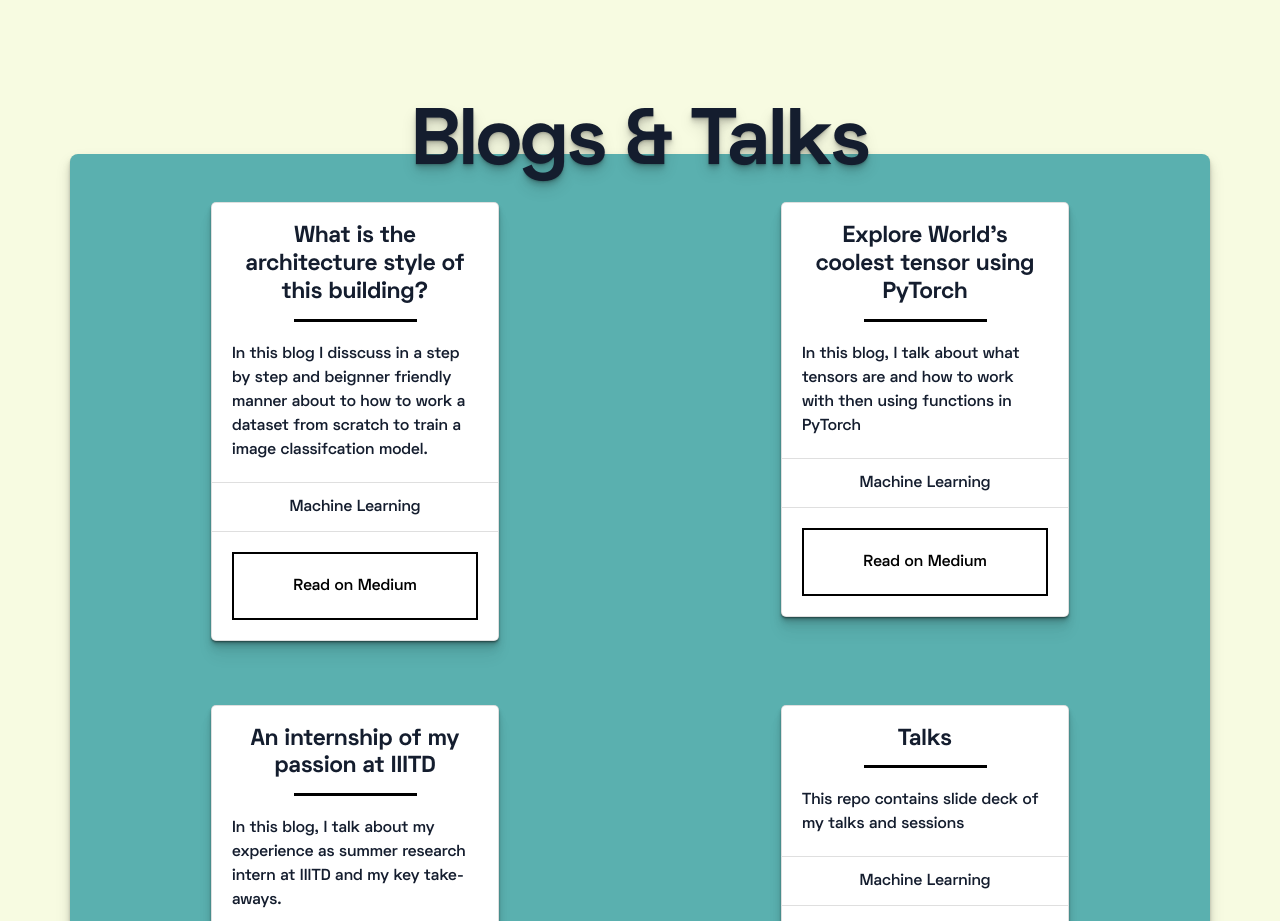
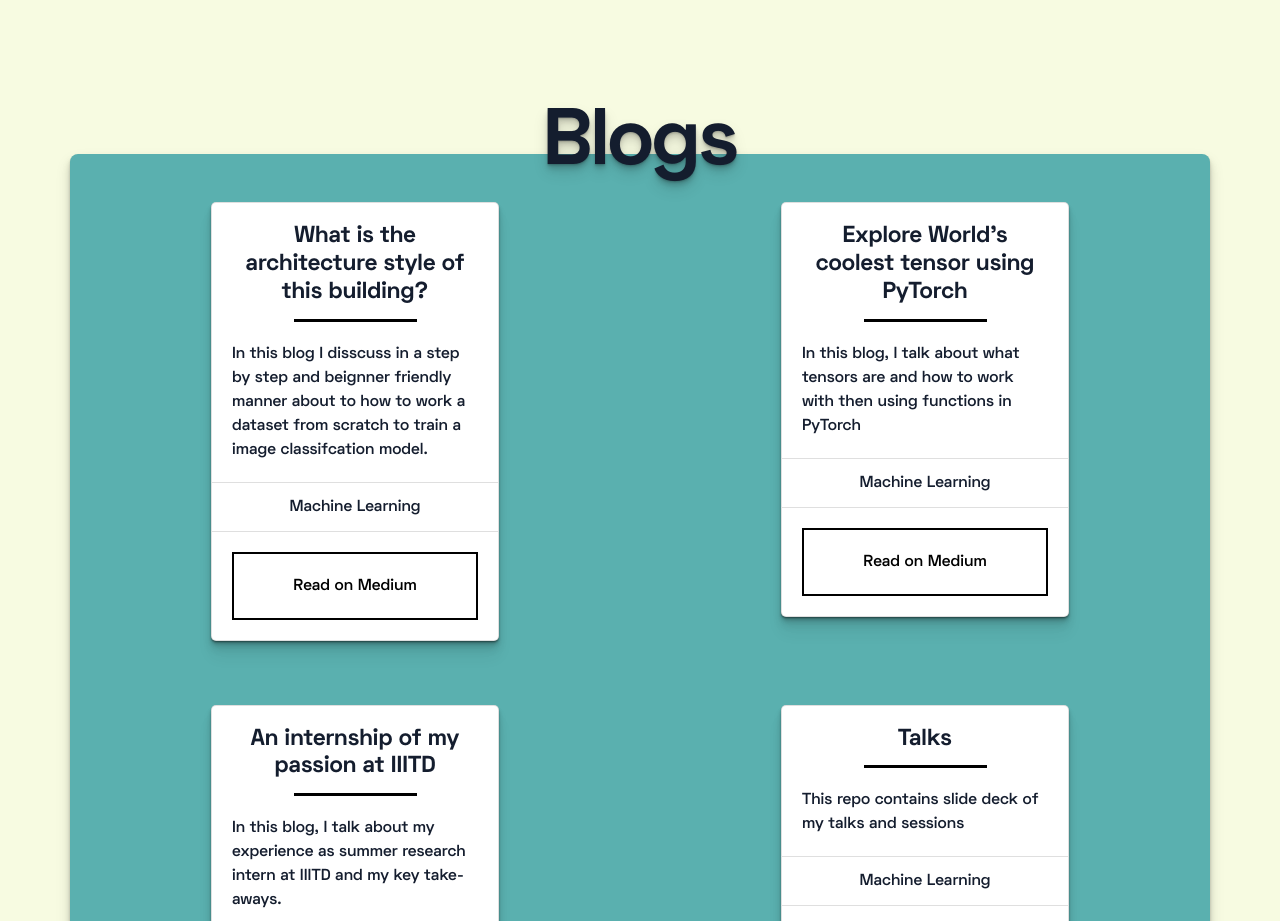
Before and after one commit to Arshitabhatt/my-portfolio, a plain HTML site: page index.html in a window 1280 px wide. Shown: the part 3760-4681 px from the top of the page. Drawn offline with nearby package versions, Linux system fonts and the light colour scheme.

Commit message:
Update index.html

```diff
--- a/index.html
+++ b/index.html
@@ -300,7 +300,7 @@
         <div  class="blogs pt-5 container">
             <!-- <div class="m-5"></div> -->
             <div class="" >
-                    <h6 class="text-center display-3 partial contact-head" data-aos="fade-up">Blogs & Talks</h6>
+                    <h6 class="text-center display-3 partial contact-head" data-aos="fade-up">Blogs</h6>
                 <div class="row">
                     <div class="col-md-6 col-12 pb-3 pt-5">
                         <div class="card" >
```
